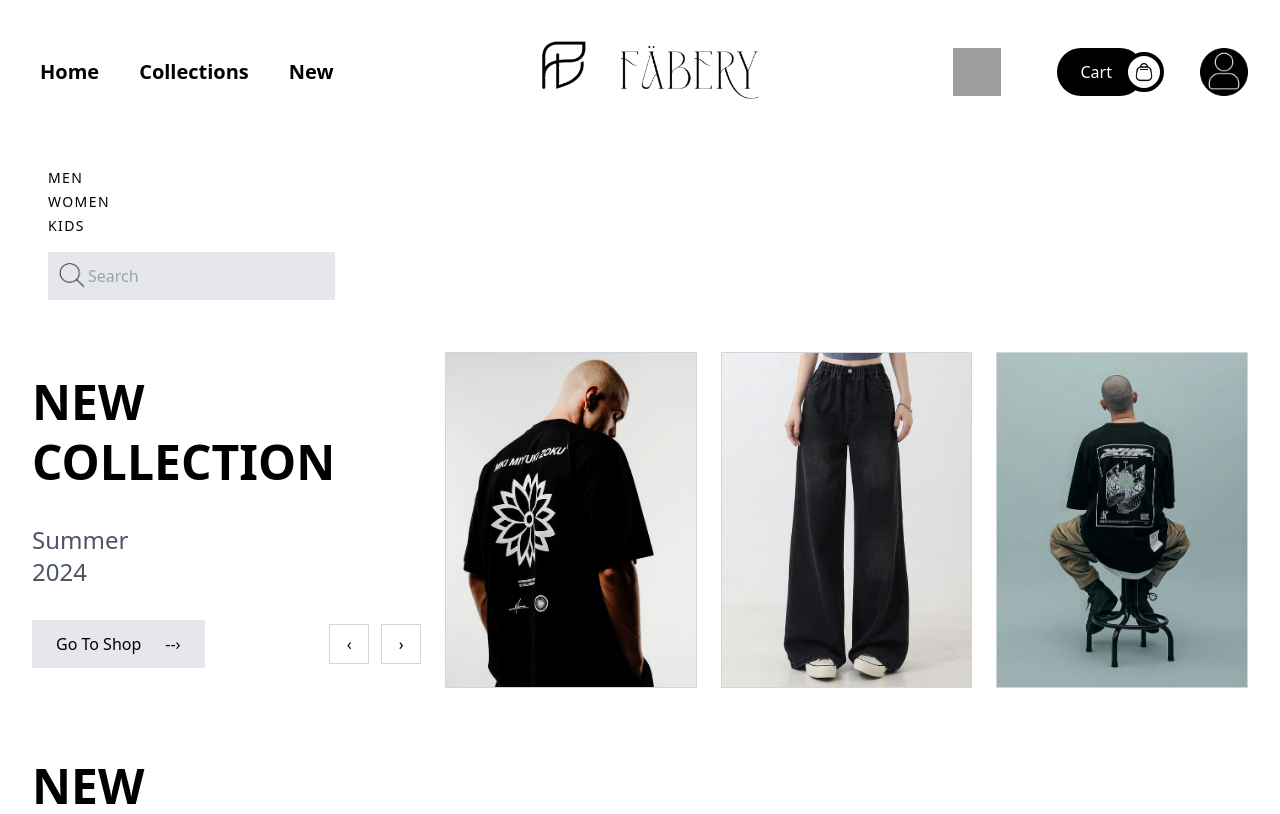
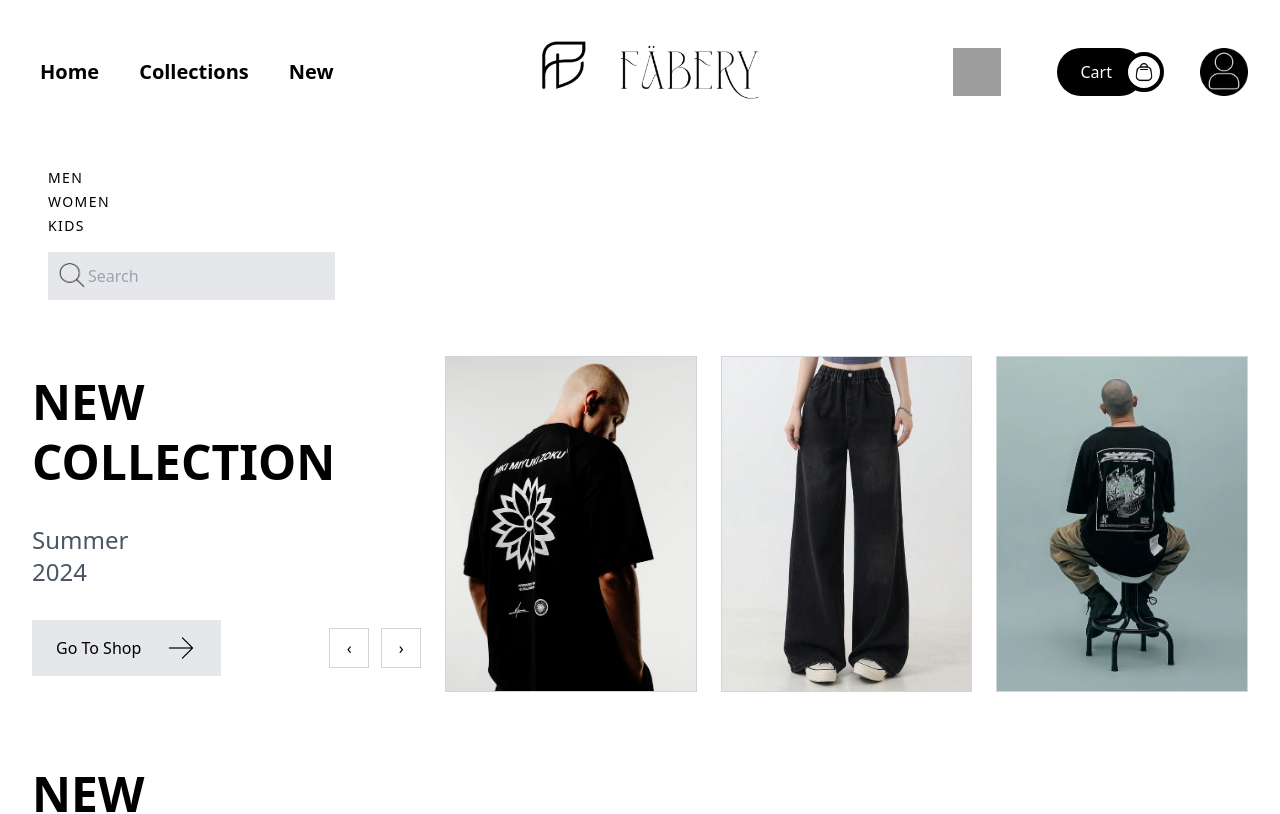
Before and after one commit to kritikatripathi03/fabery-collections, a React (Vite) app: page / in a window 1280 px wide. Shown: the top 814 px of the page. Built offline with nearby package versions, Linux system fonts and the light colour scheme; grey boxes are pictures that could not be loaded.

Commit message:
fixed arrow in button

```diff
--- a/src/components/SpecialCollection.jsx
+++ b/src/components/SpecialCollection.jsx
@@ -1,6 +1,7 @@
 import img1 from "../assets/oversized-tshirt.jpg";
 import img2 from "../assets/jeans.jpg";
 import img3 from "../assets/backside.jpg";
+import arrow from "../assets/arrow.png";
 
 export default function SpecialCollection () {
     return (
@@ -15,7 +16,7 @@ export default function SpecialCollection () {
                 <div className="mt-auto mb-auto flex items-center justify-between gap-6">
                     <button className="flex items-center gap-6 bg-gray-200 px-6 py-3">
                         <span className="font-medium">Go To Shop</span>
-                        <span>--›</span>
+                        <span><img src={arrow} className="h-8 w-8"/></span>
                     </button>
                     <div className="flex gap-3">
                         <button className="border border-gray-300 w-10 h-10 flex items-center justify-center">
```
Also changed, not shown: src/assets/arrow.png (added).
